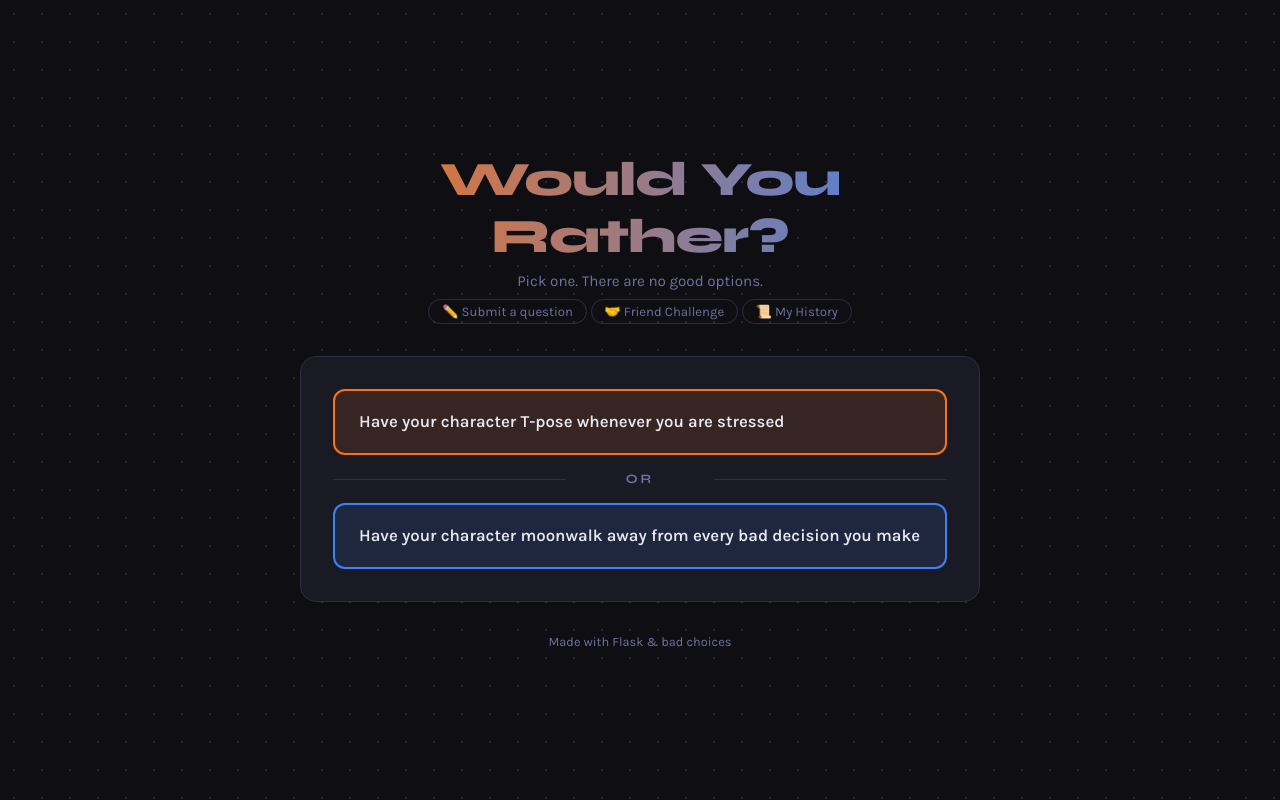
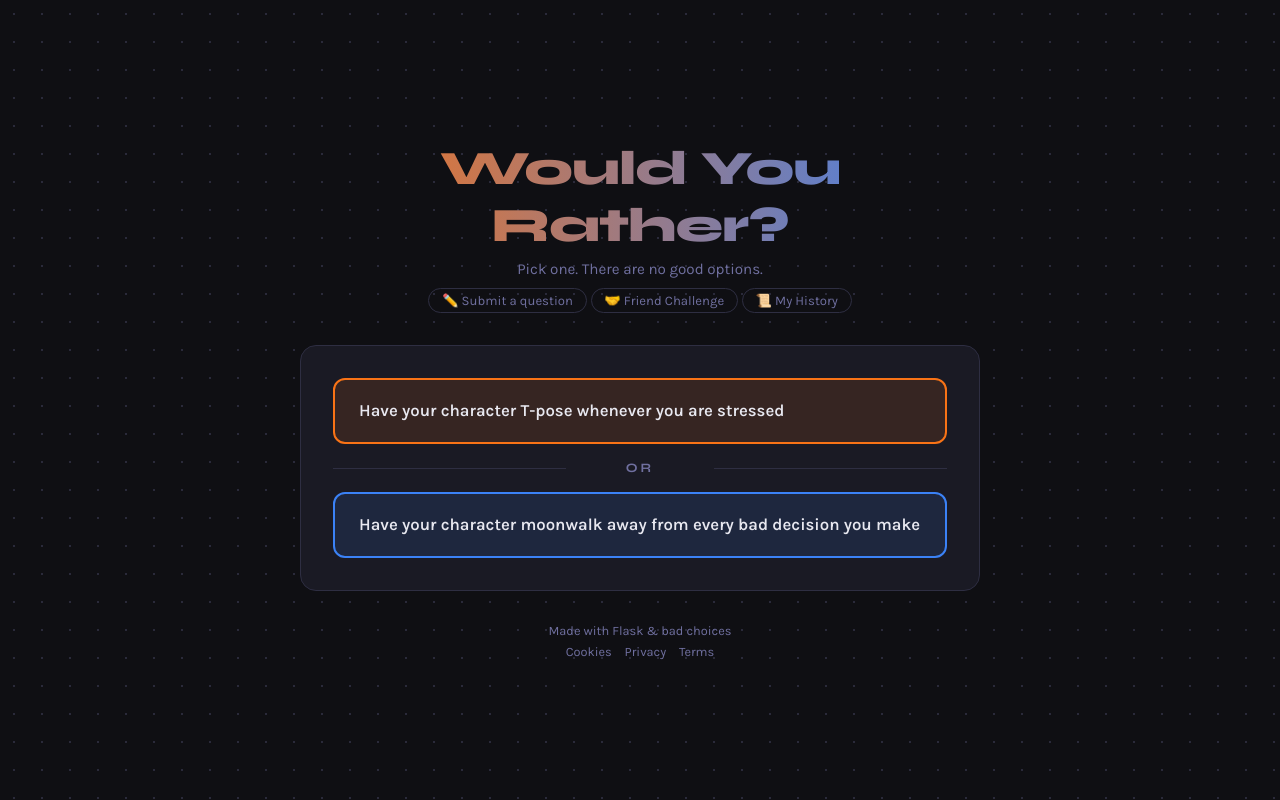
Before and after one commit to MinecraftMan13/WouldYouRather, a Flask app: page / in a window 1280 px wide. Run offline with Flask 3, Linux system fonts and the light colour scheme; data that the repository does not hold is empty.

Commit message:
added some legal stuff, added to gitignore

```diff
--- a/app.py
+++ b/app.py
@@ -10,7 +10,7 @@ import http.client
 import datetime
 import hmac
 from zoneinfo import ZoneInfo, ZoneInfoNotFoundError
-from flask import Flask, render_template, request, jsonify, session, redirect, url_for, Response
+from flask import Flask, render_template, request, jsonify, session, redirect, url_for, Response, send_from_directory
 from dotenv import load_dotenv
 from waitress.server import create_server
 
@@ -645,6 +645,21 @@ def get_lobby_session_key(lobby_id):
     return f"challenge_nickname_{lobby_id}"
 
 
+@app.route("/legal/privacy.html")
+def legal_privacy():
+    return send_from_directory("legal", "privacy.html")
+
+
+@app.route("/legal/terms.html")
+def legal_terms():
+    return send_from_directory("legal", "terms.html")
+
+
+@app.route("/legal/cookies.html")
+def legal_cookies():
+    return send_from_directory("legal", "cookies.html")
+
+
 @app.before_request
 def track_and_block_visitors():
     if request.endpoint == "static":
--- a/templates/index.html
+++ b/templates/index.html
@@ -393,7 +393,31 @@
     /* -----------------------------------------------
        FOOTER
     ----------------------------------------------- */
-    footer { color: var(--muted); font-size: 0.8rem; }
+    footer {
+      color: var(--muted);
+      font-size: 0.8rem;
+      text-align: center;
+    }
+
+    .legal-links {
+      margin-top: 0.4rem;
+      display: flex;
+      justify-content: center;
+      flex-wrap: wrap;
+      gap: 0.8rem;
+    }
+
+    .legal-links a {
+      color: var(--muted);
+      text-decoration: none;
+      border-bottom: 1px solid transparent;
+      transition: color var(--transition), border-color var(--transition);
+    }
+
+    .legal-links a:hover {
+      color: var(--text);
+      border-color: var(--muted);
+    }
   </style>
 </head>
 
@@ -518,7 +542,14 @@
       Next Question →
     </button>
 
-    <footer>Made with Flask &amp; bad choices</footer>
+    <footer>
+      <div>Made with Flask &amp; bad choices</div>
+      <div class="legal-links">
+        <a href="/legal/cookies.html">Cookies</a>
+        <a href="/legal/privacy.html">Privacy</a>
+        <a href="/legal/terms.html">Terms</a>
+      </div>
+    </footer>
 
 
   </div>
```
